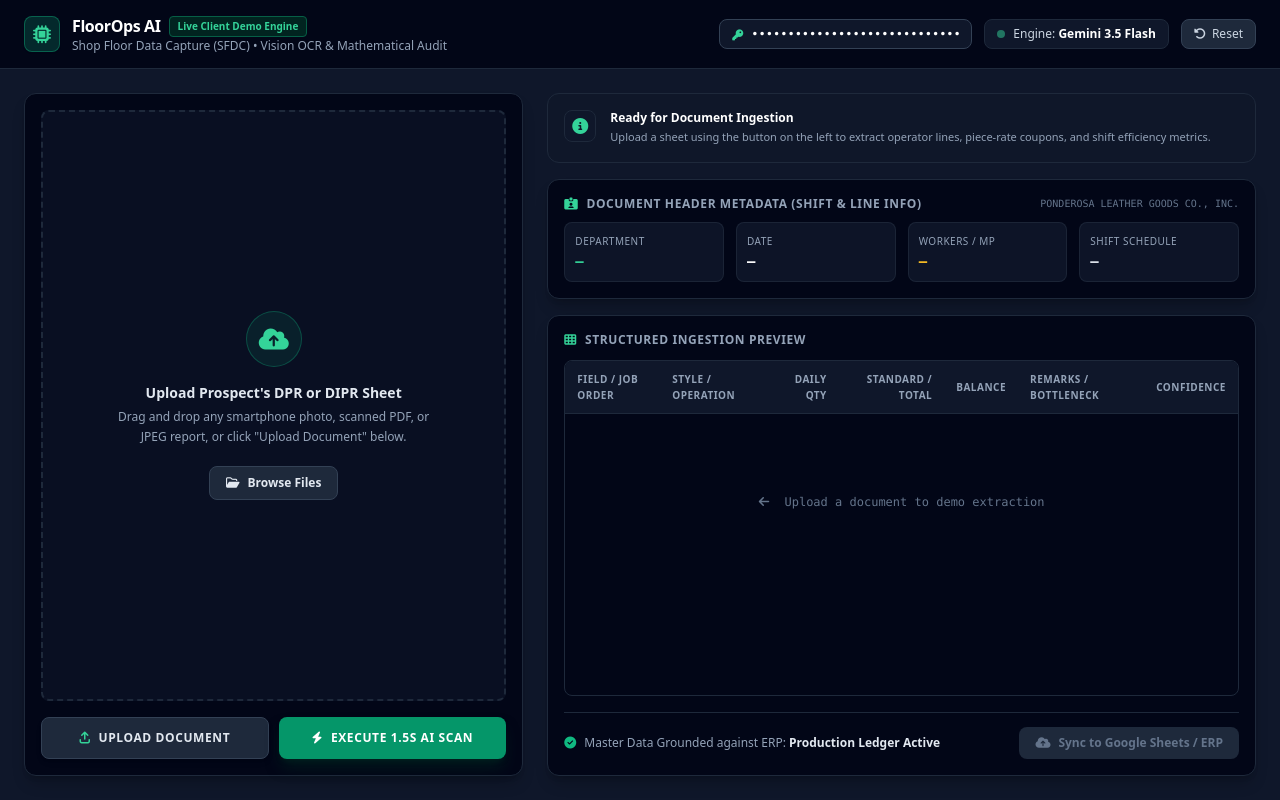
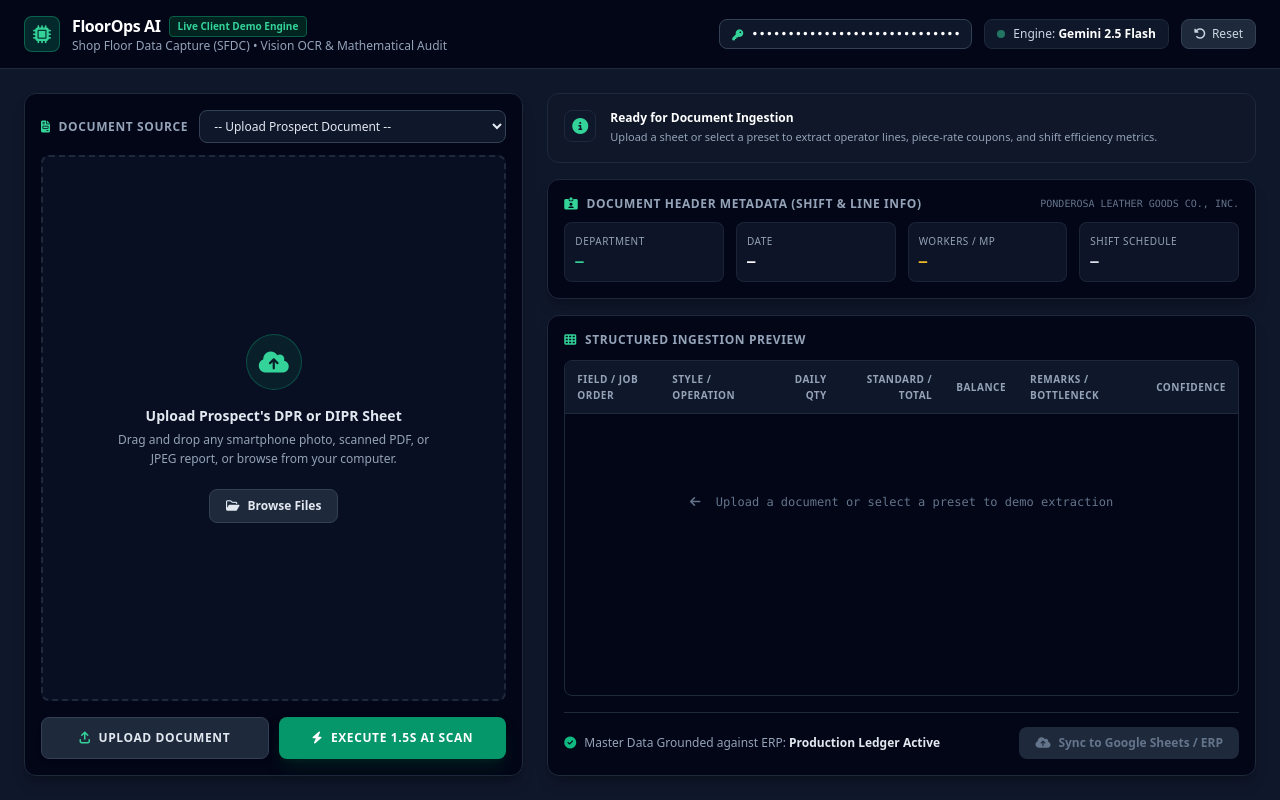
Before and after one commit to juntsolomon7-git/floorops-demo, a plain HTML site: page index.html in a window 1280 px wide. Drawn offline with nearby package versions, Linux system fonts and the light colour scheme.

Commit message:
Update index.html

```diff
--- a/index.html
+++ b/index.html
@@ -42,7 +42,7 @@
       </div>
       <div class="flex items-center gap-2 bg-slate-900 px-3 py-1.5 rounded-lg border border-slate-800 text-slate-300">
         <span id="engineDot" class="inline-block w-2 h-2 rounded-full bg-emerald-400 animate-pulse"></span>
-        <span id="engineLabel">Engine: <strong id="activeModelLabel" class="text-white">Gemini 3.5 Flash</strong></span>
+        <span id="engineLabel">Engine: <strong id="activeModelLabel" class="text-white">Gemini 2.5 Flash</strong></span>
       </div>
       <button onclick="resetDemo()" class="px-3 py-1.5 rounded-lg bg-slate-800 hover:bg-slate-700 text-slate-300 transition flex items-center gap-1.5 border border-slate-700">
         <i class="fa-solid fa-rotate-left text-xs"></i> Reset
@@ -56,14 +56,28 @@
     <!-- Left Column: Live Document Intake (5 Cols) -->
     <section class="lg:col-span-5 flex flex-col gap-4">
       <div class="bg-slate-950 border border-slate-800 rounded-xl p-4 flex flex-col flex-1 shadow-lg shadow-black/20">
+        <div class="flex flex-wrap justify-between items-center gap-2 mb-3">
+          <h2 class="text-xs font-bold uppercase tracking-wider text-slate-400 flex items-center gap-2">
+            <i class="fa-solid fa-file-invoice text-emerald-400"></i> Document Source
+          </h2>
 
-        <!-- Drag & Drop / Inspection Frame (Full Height, Red Bar Removed) -->
+          <div class="flex items-center gap-2">
+            <select id="docSelector" onchange="handlePresetSelection()" class="text-xs bg-slate-900 border border-slate-700 rounded-lg px-2.5 py-1.5 text-slate-200 focus:outline-none focus:border-emerald-500">
+              <option value="upload">-- Upload Prospect Document --</option>
+              <option value="dpr-06">Preset: CT-A10 (Absenteeism Edge Case)</option>
+              <option value="dpr-sewing">Preset: Mitc Sewing (15 MP Line)</option>
+              <option value="dipr-9263">Preset: James Dumanhog (Piece-Rate Coupons)</option>
+            </select>
+          </div>
+        </div>
+
+        <!-- Drag & Drop / Inspection Frame -->
         <div id="dropZone" ondragover="handleDragOver(event)" ondragleave="handleDragLeave(event)" ondrop="handleFileDrop(event)"
-             class="relative rounded-lg overflow-hidden border-2 border-dashed border-slate-800 hover:border-slate-700 bg-slate-900/60 flex-1 min-h-[530px] flex flex-col items-center justify-center p-3 transition-colors">
+             class="relative rounded-lg overflow-hidden border-2 border-dashed border-slate-800 hover:border-slate-700 bg-slate-900/60 flex-1 min-h-[490px] flex flex-col items-center justify-center p-3 transition-colors">
 
           <!-- Image Display Container -->
           <div id="imageDisplayBox" class="w-full h-full flex flex-col items-center justify-center relative hidden">
-            <img id="previewImage" src="" alt="Source Document" class="max-h-[500px] max-w-full object-contain rounded shadow-md" />
+            <img id="previewImage" src="" alt="Source Document" class="max-h-[460px] max-w-full object-contain rounded shadow-md" />
             <div class="absolute bottom-2.5 left-2.5 bg-slate-950/85 backdrop-blur border border-slate-700 text-slate-300 text-[10px] px-2.5 py-1 rounded font-mono flex items-center gap-1.5 shadow">
               <i class="fa-solid fa-circle-info text-emerald-400"></i> <span id="docMetaBadge">Prospect Scanned Artifact</span>
             </div>
@@ -76,7 +90,7 @@
             </div>
             <div>
               <p class="text-sm font-semibold text-slate-200">Upload Prospect's DPR or DIPR Sheet</p>
-              <p class="text-xs text-slate-400 mt-1 max-w-xs leading-relaxed">Drag and drop any smartphone photo, scanned PDF, or JPEG report, or click "Upload Document" below.</p>
+              <p class="text-xs text-slate-400 mt-1 max-w-xs leading-relaxed">Drag and drop any smartphone photo, scanned PDF, or JPEG report, or browse from your computer.</p>
             </div>
             <label class="mt-2 px-4 py-2 rounded-lg bg-slate-800 hover:bg-slate-700 text-slate-200 border border-slate-700 text-xs font-semibold cursor-pointer transition flex items-center gap-2">
               <i class="fa-regular fa-folder-open"></i> Browse Files
@@ -113,11 +127,11 @@
         </div>
         <div class="flex-1">
           <div id="auditTitle" class="font-bold text-white mb-0.5 text-xs">Ready for Document Ingestion</div>
-          <div id="auditDesc" class="text-slate-400 leading-relaxed text-[11px]">Upload a sheet using the button on the left to extract operator lines, piece-rate coupons, and shift efficiency metrics.</div>
+          <div id="auditDesc" class="text-slate-400 leading-relaxed text-[11px]">Upload a sheet or select a preset to extract operator lines, piece-rate coupons, and shift efficiency metrics.</div>
         </div>
       </div>
 
-      <!-- Scanned Document Header Information Card -->
+      <!-- Scanned Document Header Information (Red Box Ingestion Card) -->
       <div class="bg-slate-950 border border-slate-800 rounded-xl p-4 shadow-lg shadow-black/20">
         <div class="flex justify-between items-center mb-2.5">
           <h2 class="text-xs font-bold uppercase tracking-wider text-slate-400 flex items-center gap-2">
@@ -127,21 +141,25 @@
         </div>
 
         <div class="grid grid-cols-2 sm:grid-cols-4 gap-3 text-xs">
+          <!-- Department -->
           <div class="bg-slate-900/90 border border-slate-800/80 rounded-lg p-2.5 flex flex-col">
             <span class="text-[10px] text-slate-400 font-medium uppercase tracking-wider">Department</span>
             <span id="hdrDept" class="text-emerald-400 font-bold font-mono text-sm mt-0.5">—</span>
           </div>
 
+          <!-- Date -->
           <div class="bg-slate-900/90 border border-slate-800/80 rounded-lg p-2.5 flex flex-col">
             <span class="text-[10px] text-slate-400 font-medium uppercase tracking-wider">Date</span>
             <span id="hdrDate" class="text-white font-semibold font-mono text-sm mt-0.5">—</span>
           </div>
 
+          <!-- Manpower / Workers -->
           <div class="bg-slate-900/90 border border-slate-800/80 rounded-lg p-2.5 flex flex-col">
             <span class="text-[10px] text-slate-400 font-medium uppercase tracking-wider">Workers / MP</span>
             <span id="hdrWorkers" class="text-amber-400 font-bold font-mono text-sm mt-0.5">—</span>
           </div>
 
+          <!-- Shift Hours -->
           <div class="bg-slate-900/90 border border-slate-800/80 rounded-lg p-2.5 flex flex-col">
             <span class="text-[10px] text-slate-400 font-medium uppercase tracking-wider">Shift Schedule</span>
             <span id="hdrShift" class="text-slate-200 font-semibold font-mono text-sm mt-0.5">—</span>
@@ -175,7 +193,7 @@
             <tbody id="extractionTableBody" class="divide-y divide-slate-800/60 font-mono">
               <tr>
                 <td colspan="7" class="py-20 text-center text-slate-500">
-                  <i class="fa-solid fa-arrow-left mr-2"></i> Upload a document to demo extraction
+                  <i class="fa-solid fa-arrow-left mr-2"></i> Upload a document or select a preset to demo extraction
                 </td>
               </tr>
             </tbody>
@@ -197,10 +215,11 @@
   </main>
 
   <script>
-    // Verified Ground Truth Presets for Instant Offline Demonstration
+    // Verified Datasets with Header Metadata
     const sampleDocs = {
       'dpr-06': {
-        title: "CT-A10 (Absenteeism Edge Case)",
+        title: "Preset: CT-A10 (Absenteeism Edge Case)",
+        imageSrc: "viber_image_2026-09-01_12-52-44-201.jpeg",
         header: {
           dept: "CT-A10",
           date: "08-29-26",
@@ -219,7 +238,8 @@
         }
       },
       'dpr-sewing': {
-        title: "Mitc Sewing (15 MP Line)",
+        title: "Preset: Mitc Sewing (15 MP Line)",
+        imageSrc: "viber_image_2026-09-01_12-53-08-346.jpeg",
         header: {
           dept: "Mitc Sewing",
           date: "Aug 29, 2026",
@@ -243,7 +263,8 @@
         }
       },
       'dipr-9263': {
-        title: "James Dumanhog (Piece-Rate Coupons)",
+        title: "Preset: James Dumanhog (Piece-Rate Coupons)",
+        imageSrc: "0ac62eac-da10-495f-9fb7-f894aed0ea21.jpeg",
         header: {
           dept: "Section L",
           date: "8-29-26",
@@ -265,7 +286,7 @@
       }
     };
 
-    // Offline Smart Matching Index for Random Hashes
+    // Offline Smart Matching Index - Supports both original file patterns and uploaded GUIDs
     const knownDocDatabase = {
       'ct-a10': {
         matches: ["b4a9f4df", "12-52-44", "cta10", "345803", "frank", "122"],
@@ -283,6 +304,18 @@
 
     let currentImageData = null;
     let currentFileName = "";
+    let currentMode = "upload";
+
+    function handlePresetSelection() {
+      const selected = document.getElementById('docSelector').value;
+      currentMode = selected;
+      if (selected === "upload") {
+        clearUploadedImage();
+      } else {
+        const doc = sampleDocs[selected];
+        displayImage(doc.imageSrc, doc.title);
+      }
+    }
 
     function handleDragOver(e) {
       e.preventDefault();
@@ -313,6 +346,8 @@
       const reader = new FileReader();
       reader.onload = function(event) {
         currentImageData = event.target.result;
+        currentMode = "custom";
+        document.getElementById('docSelector').value = "upload";
         displayImage(currentImageData, `Client Upload: ${file.name}`);
         resetTableAndAudit();
       };
@@ -330,6 +365,7 @@
     function clearUploadedImage() {
       currentImageData = null;
       currentFileName = "";
+      currentMode = "upload";
       document.getElementById('imageDisplayBox').classList.add('hidden');
       document.getElementById('emptyUploadState').classList.remove('hidden');
       document.getElementById('fileInput').value = "";
@@ -361,8 +397,8 @@
       const scanLine = document.getElementById('scanLine');
       const btn = document.getElementById('processBtn');
 
-      if (!currentImageData) {
-        alert("Please upload a document photo first using the 'Upload Document' button.");
+      if (currentMode === "upload" && !currentImageData) {
+        alert("Please upload a document photo or select a preset first.");
         return;
       }
 
@@ -373,7 +409,7 @@
 
       const startTime = performance.now();
 
-      // Live Gemini Multimodal Inference with verified model name
+      // Case 1: Live Gemini Multimodal Inference if API key provided
       if (apiKey && currentImageData) {
         try {
           await callCascadingGeminiAPI(apiKey, currentImageData, startTime);
@@ -382,6 +418,7 @@
           runSmartOfflineMatching(startTime, err.message);
         }
       } else {
+        // Case 2: Smart Offline Matching Demo
         setTimeout(() => {
           runSmartOfflineMatching(startTime);
         }, 1250);
@@ -395,10 +432,11 @@
       }, 1300);
     }
 
-    // Modern Gemini Cascading Endpoint Resolver using gemini-3.5-flash
+    // Modern Gemini Cascading Endpoint Resolver
     async function callCascadingGeminiAPI(key, base64Data, startTime) {
       const cleanBase64 = base64Data.includes(',') ? base64Data.split(',')[1] : base64Data;
-      const modelCandidates = ['gemini-3.5-flash', 'gemini-2.5-flash', 'gemini-1.5-flash-latest'];
+
+      const modelCandidates = ['gemini-2.5-flash', 'gemini-2.0-flash', 'gemini-1.5-flash-latest'];
 
       const promptText = `Extract tabular rows and header information from this Daily Production Report (DPR) or Daily Individual Productivity Report (DIPR).
 Return a strict JSON object with this structure:
@@ -499,6 +537,11 @@ Return a strict JSON object with this structure:
     function runSmartOfflineMatching(startTime, optNotice = "") {
       const duration = ((performance.now() - startTime) / 1000).toFixed(2);
 
+      if (currentMode !== "custom" && currentMode !== "upload") {
+        renderExtractedData(sampleDocs[currentMode], duration);
+        return;
+      }
+
       let matchedKey = null;
       for (const k in knownDocDatabase) {
         if (knownDocDatabase[k].matches.some(m => currentFileName.includes(m))) {
@@ -507,10 +550,12 @@ Return a strict JSON object with this structure:
         }
       }
 
+      // Default to CT-A10 if the uploaded file is b4a9f4df or contains 12-52-44
       if (!matchedKey && (currentFileName.includes("b4a9f4df") || currentFileName.includes("12-52-44"))) {
         matchedKey = "dpr-06";
       }
 
+      // Default to sewing report if the uploaded file is 1d96e58e or contains typical sewing styles
       if (!matchedKey && (currentFileName.includes("1d96e58e") || currentFileName.includes("12-53-08") || currentFileName.includes("sewing"))) {
         matchedKey = "dpr-sewing";
       }
@@ -545,6 +590,7 @@ Return a strict JSON object with this structure:
     }
 
     function renderExtractedData(doc, latency = "1.38") {
+      // 1. Render Header Metadata
       if (doc.header) {
         document.getElementById('hdrDept').innerText = doc.header.dept || '—';
         document.getElementById('hdrDate').innerText = doc.header.date || '—';
@@ -552,6 +598,7 @@ Return a strict JSON object with this structure:
         document.getElementById('hdrShift').innerText = doc.header.shift || '—';
       }
 
+      // 2. Render Table Rows
       const tbody = document.getElementById('extractionTableBody');
       const auditBanner = document.getElementById('auditBanner');
       const auditIcon = document.getElementById('auditIcon');
@@ -615,6 +662,7 @@ Return a strict JSON object with this structure:
     }
 
     function resetDemo() {
+      document.getElementById('docSelector').value = 'upload';
       clearUploadedImage();
     }
   </script>
```
